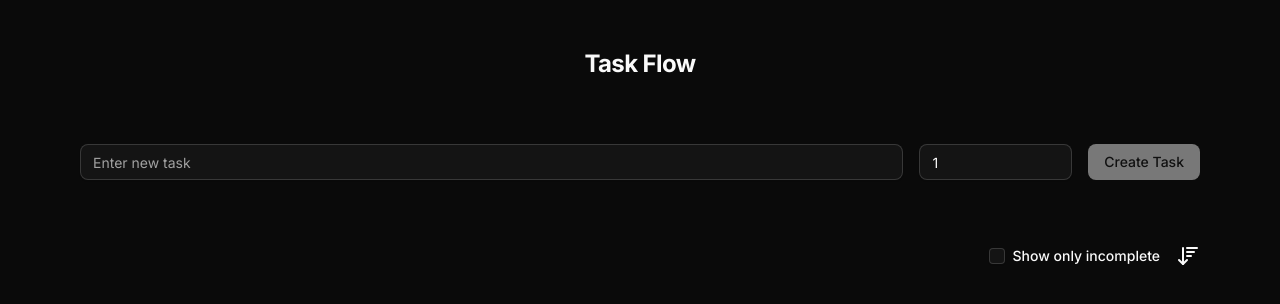
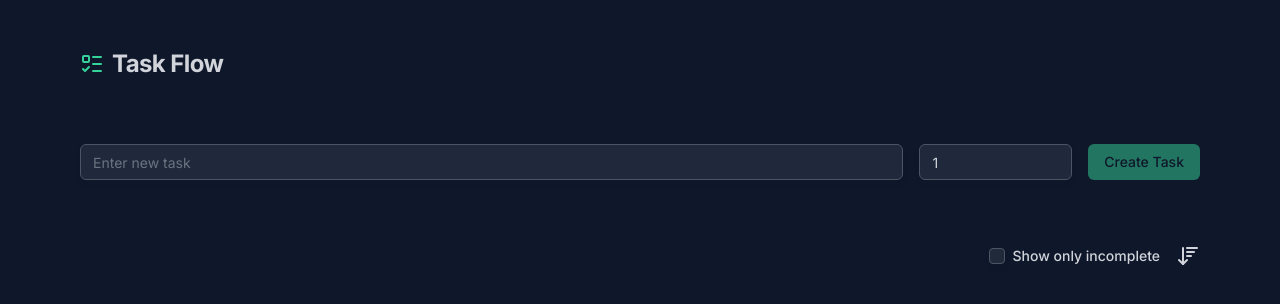
Before and after one commit to mfgcorpusjr/task-flow, a React (Vite) app: page / in a window 1280 px wide. Shown: the top 304 px of the page. Built offline with nearby package versions, Linux system fonts and the light colour scheme.

Commit message:
Update UI

```diff
--- a/src/components/Title.tsx
+++ b/src/components/Title.tsx
@@ -1,5 +1,10 @@
+import { LucideListTodo } from "lucide-react";
+
 export default function Title() {
   return (
-    <h1 className="text-2xl text-center font-bold tracking-tight">Task Flow</h1>
+    <h1 className="flex items-center gap-2 text-2xl font-bold tracking-tight">
+      <LucideListTodo className="text-primary" />
+      Task Flow
+    </h1>
   );
 }
--- a/src/features/task/components/TaskListItem.tsx
+++ b/src/features/task/components/TaskListItem.tsx
@@ -33,7 +33,7 @@
       </div>
 
       <div className="flex items-center gap-4">
-        <Button variant="secondary" size="icon" onClick={onSelectTask}>
+        <Button variant="outline" size="icon" onClick={onSelectTask}>
           <LucidePencil />
         </Button>
 
--- a/src/features/task/components/UpdateTaskForm.tsx
+++ b/src/features/task/components/UpdateTaskForm.tsx
@@ -60,7 +60,7 @@
         onChange={handleInputChange}
       />
 
-      <Button size="icon" disabled={isDisabled}>
+      <Button className="w-full md:w-22" size="icon" disabled={isDisabled}>
         <LucideCheck />
       </Button>
     </form>
--- a/src/index.css
+++ b/src/index.css
@@ -3,14 +3,125 @@
 
 @custom-variant dark (&:is(.dark *));
 
+:root {
+  --background: oklch(0.9751 0.0127 244.2507);
+  --foreground: oklch(0.3729 0.0306 259.7328);
+  --card: oklch(1 0 0);
+  --card-foreground: oklch(0.3729 0.0306 259.7328);
+  --popover: oklch(1 0 0);
+  --popover-foreground: oklch(0.3729 0.0306 259.7328);
+  --primary: oklch(0.7227 0.192 149.5793);
+  --primary-foreground: oklch(1 0 0);
+  --secondary: oklch(0.9514 0.025 236.8242);
+  --secondary-foreground: oklch(0.4461 0.0263 256.8018);
+  --muted: oklch(0.967 0.0029 264.5419);
+  --muted-foreground: oklch(0.551 0.0234 264.3637);
+  --accent: oklch(0.9505 0.0507 163.0508);
+  --accent-foreground: oklch(0.3729 0.0306 259.7328);
+  --destructive: oklch(0.6368 0.2078 25.3313);
+  --destructive-foreground: oklch(1 0 0);
+  --border: oklch(0.9276 0.0058 264.5313);
+  --input: oklch(0.9276 0.0058 264.5313);
+  --ring: oklch(0.7227 0.192 149.5793);
+  --chart-1: oklch(0.7227 0.192 149.5793);
+  --chart-2: oklch(0.6959 0.1491 162.4796);
+  --chart-3: oklch(0.596 0.1274 163.2254);
+  --chart-4: oklch(0.5081 0.1049 165.6121);
+  --chart-5: oklch(0.4318 0.0865 166.9128);
+  --sidebar: oklch(0.9514 0.025 236.8242);
+  --sidebar-foreground: oklch(0.3729 0.0306 259.7328);
+  --sidebar-primary: oklch(0.7227 0.192 149.5793);
+  --sidebar-primary-foreground: oklch(1 0 0);
+  --sidebar-accent: oklch(0.9505 0.0507 163.0508);
+  --sidebar-accent-foreground: oklch(0.3729 0.0306 259.7328);
+  --sidebar-border: oklch(0.9276 0.0058 264.5313);
+  --sidebar-ring: oklch(0.7227 0.192 149.5793);
+  --font-sans: DM Sans, sans-serif;
+  --font-serif: Lora, serif;
+  --font-mono: IBM Plex Mono, monospace;
+  --radius: 0.5rem;
+  --shadow-x: 0px;
+  --shadow-y: 4px;
+  --shadow-blur: 8px;
+  --shadow-spread: -1px;
+  --shadow-opacity: 0.1;
+  --shadow-color: hsl(0 0% 0%);
+  --shadow-2xs: 0px 4px 8px -1px hsl(0 0% 0% / 0.05);
+  --shadow-xs: 0px 4px 8px -1px hsl(0 0% 0% / 0.05);
+  --shadow-sm: 0px 4px 8px -1px hsl(0 0% 0% / 0.1),
+    0px 1px 2px -2px hsl(0 0% 0% / 0.1);
+  --shadow: 0px 4px 8px -1px hsl(0 0% 0% / 0.1),
+    0px 1px 2px -2px hsl(0 0% 0% / 0.1);
+  --shadow-md: 0px 4px 8px -1px hsl(0 0% 0% / 0.1),
+    0px 2px 4px -2px hsl(0 0% 0% / 0.1);
+  --shadow-lg: 0px 4px 8px -1px hsl(0 0% 0% / 0.1),
+    0px 4px 6px -2px hsl(0 0% 0% / 0.1);
+  --shadow-xl: 0px 4px 8px -1px hsl(0 0% 0% / 0.1),
+    0px 8px 10px -2px hsl(0 0% 0% / 0.1);
+  --shadow-2xl: 0px 4px 8px -1px hsl(0 0% 0% / 0.25);
+  --tracking-normal: 0em;
+  --spacing: 0.25rem;
+}
+
+.dark {
+  --background: oklch(0.2077 0.0398 265.7549);
+  --foreground: oklch(0.8717 0.0093 258.3382);
+  --card: oklch(0.2795 0.0368 260.031);
+  --card-foreground: oklch(0.8717 0.0093 258.3382);
+  --popover: oklch(0.2795 0.0368 260.031);
+  --popover-foreground: oklch(0.8717 0.0093 258.3382);
+  --primary: oklch(0.7729 0.1535 163.2231);
+  --primary-foreground: oklch(0.2077 0.0398 265.7549);
+  --secondary: oklch(0.3351 0.0331 260.912);
+  --secondary-foreground: oklch(0.7118 0.0129 286.0665);
+  --muted: oklch(0.2463 0.0275 259.9628);
+  --muted-foreground: oklch(0.551 0.0234 264.3637);
+  --accent: oklch(0.3729 0.0306 259.7328);
+  --accent-foreground: oklch(0.7118 0.0129 286.0665);
+  --destructive: oklch(0.6368 0.2078 25.3313);
+  --destructive-foreground: oklch(0.2077 0.0398 265.7549);
+  --border: oklch(0.4461 0.0263 256.8018);
+  --input: oklch(0.4461 0.0263 256.8018);
+  --ring: oklch(0.7729 0.1535 163.2231);
+  --chart-1: oklch(0.7729 0.1535 163.2231);
+  --chart-2: oklch(0.7845 0.1325 181.912);
+  --chart-3: oklch(0.7227 0.192 149.5793);
+  --chart-4: oklch(0.6959 0.1491 162.4796);
+  --chart-5: oklch(0.596 0.1274 163.2254);
+  --sidebar: oklch(0.2795 0.0368 260.031);
+  --sidebar-foreground: oklch(0.8717 0.0093 258.3382);
+  --sidebar-primary: oklch(0.7729 0.1535 163.2231);
+  --sidebar-primary-foreground: oklch(0.2077 0.0398 265.7549);
+  --sidebar-accent: oklch(0.3729 0.0306 259.7328);
+  --sidebar-accent-foreground: oklch(0.7118 0.0129 286.0665);
+  --sidebar-border: oklch(0.4461 0.0263 256.8018);
+  --sidebar-ring: oklch(0.7729 0.1535 163.2231);
+  --font-sans: DM Sans, sans-serif;
+  --font-serif: Lora, serif;
+  --font-mono: IBM Plex Mono, monospace;
+  --radius: 0.5rem;
+  --shadow-x: 0px;
+  --shadow-y: 4px;
+  --shadow-blur: 8px;
+  --shadow-spread: -1px;
+  --shadow-opacity: 0.1;
+  --shadow-color: hsl(0 0% 0%);
+  --shadow-2xs: 0px 4px 8px -1px hsl(0 0% 0% / 0.05);
+  --shadow-xs: 0px 4px 8px -1px hsl(0 0% 0% / 0.05);
+  --shadow-sm: 0px 4px 8px -1px hsl(0 0% 0% / 0.1),
+    0px 1px 2px -2px hsl(0 0% 0% / 0.1);
+  --shadow: 0px 4px 8px -1px hsl(0 0% 0% / 0.1),
+    0px 1px 2px -2px hsl(0 0% 0% / 0.1);
+  --shadow-md: 0px 4px 8px -1px hsl(0 0% 0% / 0.1),
+    0px 2px 4px -2px hsl(0 0% 0% / 0.1);
+  --shadow-lg: 0px 4px 8px -1px hsl(0 0% 0% / 0.1),
+    0px 4px 6px -2px hsl(0 0% 0% / 0.1);
+  --shadow-xl: 0px 4px 8px -1px hsl(0 0% 0% / 0.1),
+    0px 8px 10px -2px hsl(0 0% 0% / 0.1);
+  --shadow-2xl: 0px 4px 8px -1px hsl(0 0% 0% / 0.25);
+}
+
 @theme inline {
-  --radius-sm: calc(var(--radius) - 4px);
-  --radius-md: calc(var(--radius) - 2px);
-  --radius-lg: var(--radius);
-  --radius-xl: calc(var(--radius) + 4px);
-  --radius-2xl: calc(var(--radius) + 8px);
-  --radius-3xl: calc(var(--radius) + 12px);
-  --radius-4xl: calc(var(--radius) + 16px);
   --color-background: var(--background);
   --color-foreground: var(--foreground);
   --color-card: var(--card);
@@ -26,6 +137,7 @@
   --color-accent: var(--accent);
   --color-accent-foreground: var(--accent-foreground);
   --color-destructive: var(--destructive);
+  --color-destructive-foreground: var(--destructive-foreground);
   --color-border: var(--border);
   --color-input: var(--input);
   --color-ring: var(--ring);
@@ -42,75 +154,28 @@
   --color-sidebar-accent-foreground: var(--sidebar-accent-foreground);
   --color-sidebar-border: var(--sidebar-border);
   --color-sidebar-ring: var(--sidebar-ring);
+
+  --font-sans: var(--font-sans);
+  --font-mono: var(--font-mono);
+  --font-serif: var(--font-serif);
+
+  --radius-sm: calc(var(--radius) - 4px);
+  --radius-md: calc(var(--radius) - 2px);
+  --radius-lg: var(--radius);
+  --radius-xl: calc(var(--radius) + 4px);
+
+  --shadow-2xs: var(--shadow-2xs);
+  --shadow-xs: var(--shadow-xs);
+  --shadow-sm: var(--shadow-sm);
+  --shadow: var(--shadow);
+  --shadow-md: var(--shadow-md);
+  --shadow-lg: var(--shadow-lg);
+  --shadow-xl: var(--shadow-xl);
+  --shadow-2xl: var(--shadow-2xl);
 }
 
-:root {
-  --radius: 0.625rem;
-  --background: oklch(1 0 0);
-  --foreground: oklch(0.145 0 0);
-  --card: oklch(1 0 0);
-  --card-foreground: oklch(0.145 0 0);
-  --popover: oklch(1 0 0);
-  --popover-foreground: oklch(0.145 0 0);
-  --primary: oklch(0.205 0 0);
-  --primary-foreground: oklch(0.985 0 0);
-  --secondary: oklch(0.97 0 0);
-  --secondary-foreground: oklch(0.205 0 0);
-  --muted: oklch(0.97 0 0);
-  --muted-foreground: oklch(0.556 0 0);
-  --accent: oklch(0.97 0 0);
-  --accent-foreground: oklch(0.205 0 0);
-  --destructive: oklch(0.577 0.245 27.325);
-  --border: oklch(0.922 0 0);
-  --input: oklch(0.922 0 0);
-  --ring: oklch(0.708 0 0);
-  --chart-1: oklch(0.646 0.222 41.116);
-  --chart-2: oklch(0.6 0.118 184.704);
-  --chart-3: oklch(0.398 0.07 227.392);
-  --chart-4: oklch(0.828 0.189 84.429);
-  --chart-5: oklch(0.769 0.188 70.08);
-  --sidebar: oklch(0.985 0 0);
-  --sidebar-foreground: oklch(0.145 0 0);
-  --sidebar-primary: oklch(0.205 0 0);
-  --sidebar-primary-foreground: oklch(0.985 0 0);
-  --sidebar-accent: oklch(0.97 0 0);
-  --sidebar-accent-foreground: oklch(0.205 0 0);
-  --sidebar-border: oklch(0.922 0 0);
-  --sidebar-ring: oklch(0.708 0 0);
-}
-
-.dark {
-  --background: oklch(0.145 0 0);
-  --foreground: oklch(0.985 0 0);
-  --card: oklch(0.205 0 0);
-  --card-foreground: oklch(0.985 0 0);
-  --popover: oklch(0.205 0 0);
-  --popover-foreground: oklch(0.985 0 0);
-  --primary: oklch(0.922 0 0);
-  --primary-foreground: oklch(0.205 0 0);
-  --secondary: oklch(0.269 0 0);
-  --secondary-foreground: oklch(0.985 0 0);
-  --muted: oklch(0.269 0 0);
-  --muted-foreground: oklch(0.708 0 0);
-  --accent: oklch(0.269 0 0);
-  --accent-foreground: oklch(0.985 0 0);
-  --destructive: oklch(0.704 0.191 22.216);
-  --border: oklch(1 0 0 / 10%);
-  --input: oklch(1 0 0 / 15%);
-  --ring: oklch(0.556 0 0);
-  --chart-1: oklch(0.488 0.243 264.376);
-  --chart-2: oklch(0.696 0.17 162.48);
-  --chart-3: oklch(0.769 0.188 70.08);
-  --chart-4: oklch(0.627 0.265 303.9);
-  --chart-5: oklch(0.645 0.246 16.439);
-  --sidebar: oklch(0.205 0 0);
-  --sidebar-foreground: oklch(0.985 0 0);
-  --sidebar-primary: oklch(0.488 0.243 264.376);
-  --sidebar-primary-foreground: oklch(0.985 0 0);
-  --sidebar-accent: oklch(0.269 0 0);
-  --sidebar-accent-foreground: oklch(0.985 0 0);
-  --sidebar-border: oklch(1 0 0 / 10%);
-  --sidebar-ring: oklch(0.556 0 0);
+body {
+  letter-spacing: var(--tracking-normal);
 }
 
 @layer base {
```
